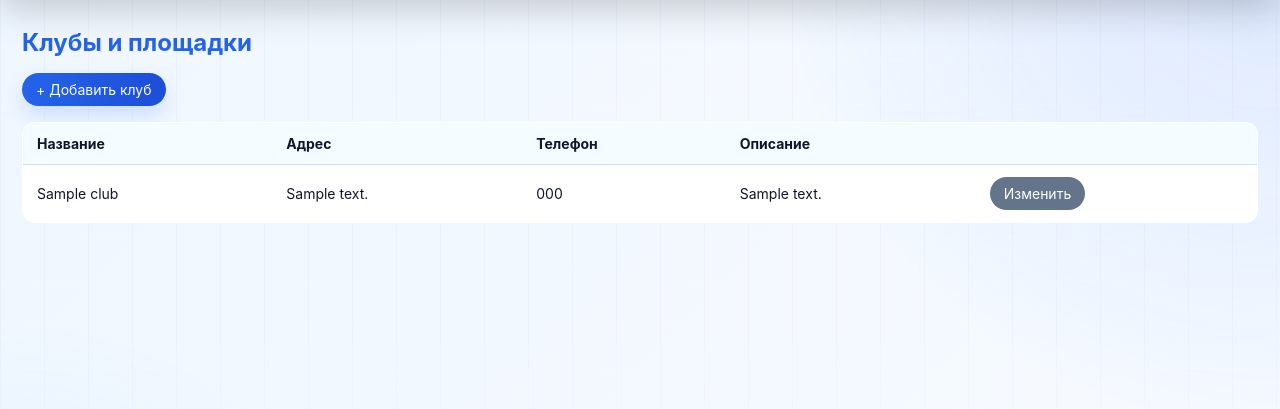
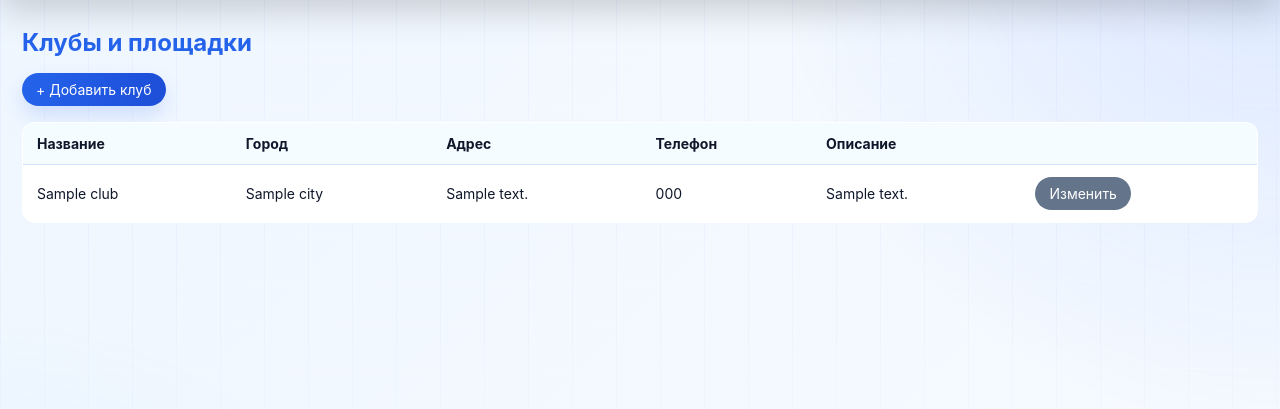
Before and after one commit to ecomdaniil/padelmvp, a Flask app: page /clubs in a window 1280 px wide. Shown: the part 71-480 px from the top of the page. Run offline with Flask 3, Linux system fonts and the light colour scheme; the visitor is signed in with stand-in values (Sample User, id 1); a database or web service that is not in the repository returns one stand-in record (values such as "Sample title"); parts of the project's set-up code (start-up, migrations or seed data) failed here and were passed over; some libraries are stand-ins or nearby versions.

Commit message:
Drop city from bot signup; add club city with game autofill.
Co-authored-by: Cursor <cursoragent@cursor.com>

```diff
--- a/app.py
+++ b/app.py
@@ -404,6 +404,8 @@ def _describe_club_diff(old: dict, new: dict) -> str:
     changes = []
     if old.get("name") != new.get("name"):
         changes.append(f"название изменено с «{old.get('name')}» на «{new.get('name')}»")
+    if (old.get("city") or "") != (new.get("city") or ""):
+        changes.append(f"город изменён с «{old.get('city') or '—'}» на «{new.get('city') or '—'}»")
     if old.get("address") != new.get("address"):
         changes.append(f"адрес изменён с «{old.get('address')}» на «{new.get('address')}»")
     if old.get("phone") != new.get("phone"):
@@ -740,12 +742,10 @@ def _validate_game_values(values, clubs_by_id, actual_taken: int = 0):
     except ValueError:
         errors.append("Укажите корректное время игры.")
 
-    if not values["city"]:
-        errors.append("Укажите город.")
-    parsed["city"] = values["city"][:100]
-
     parsed["club_id"] = None
-    if values["club_id"]:
+    if not values["club_id"]:
+        errors.append("Выберите клуб — город и адрес подставятся из него.")
+    else:
         try:
             club_id_int = int(values["club_id"])
         except ValueError:
@@ -755,10 +755,20 @@ def _validate_game_values(values, clubs_by_id, actual_taken: int = 0):
                 errors.append("Выбранный клуб не найден.")
             else:
                 parsed["club_id"] = club_id_int
+                club = clubs_by_id[club_id_int]
+                # Если поля пустые (JS не сработал) — берём из клуба.
+                if not values["city"] and club.get("city"):
+                    values["city"] = club["city"]
+                if not values["address"] and club.get("address"):
+                    values["address"] = club["address"]
+
+    if not values["city"]:
+        errors.append("Укажите город (или выберите клуб с заполненным городом).")
+    parsed["city"] = (values["city"] or "")[:100]
 
     if not values["address"]:
         errors.append("Укажите адрес.")
-    parsed["address"] = values["address"][:255]
+    parsed["address"] = (values["address"] or "")[:255]
 
     try:
         price = float(values["price"].replace(",", "."))
@@ -1208,13 +1218,20 @@ def clubs_list():
 @login_required
 def club_new():
     if request.method == "POST":
+        city = (request.form.get("city") or "").strip()
+        if not city:
+            flash("Укажите город клуба")
+            return render_template("club_form.html", club=None)
         club = db.create_club(
             name=request.form["name"],
+            city=city,
             address=request.form["address"],
             phone=request.form["phone"],
             description=request.form.get("description", ""),
         )
-        description = f"Клуб «{club['name']}» добавлен ({club['address']})"
+        description = (
+            f"Клуб «{club['name']}» добавлен ({club.get('city') or '—'}, {club['address']})"
+        )
         log_admin_action("create", "club", club["id"], description=description)
         flash("Клуб добавлен")
         return redirect(url_for("clubs_list"))
@@ -1230,10 +1247,15 @@ def club_edit(club_id):
         return redirect(url_for("clubs_list"))
 
     if request.method == "POST":
+        city = (request.form.get("city") or "").strip()
+        if not city:
+            flash("Укажите город клуба")
+            return render_template("club_form.html", club=club)
         old_snapshot = dict(club)
         db.update_club(
             club_id=club_id,
             name=request.form["name"],
+            city=city,
             address=request.form["address"],
             phone=request.form["phone"],
             description=request.form.get("description", ""),
--- a/database.py
+++ b/database.py
@@ -294,6 +294,7 @@ def init_db():
         CREATE TABLE IF NOT EXISTS clubs (
             id SERIAL PRIMARY KEY,
             name TEXT NOT NULL,
+            city TEXT NOT NULL DEFAULT '',
             address TEXT NOT NULL,
             phone TEXT NOT NULL,
             description TEXT,
@@ -498,6 +499,14 @@ def _create_indexes(cur):
         cur.execute(statement)
 
 
+def _migrate_clubs_table(cur):
+    """city — город площадки; при выборе клуба в форме игры подставляется
+    вместе с адресом."""
+    cur.execute(
+        "ALTER TABLE clubs ADD COLUMN IF NOT EXISTS city TEXT NOT NULL DEFAULT '';"
+    )
+
+
 def _migrate_club_info_table(cur):
     """admin_telegram_id — куда бот шлёт сообщения «Связаться с админом»
     и уведомления о записях, если ADMIN_CHAT_ID в env не задан (часто на Render).
@@ -519,6 +528,7 @@ def migrate_db():
     _migrate_bookings_table(cur)
     _migrate_payments_table(cur)
     _migrate_admin_logs_table(cur)
+    _migrate_clubs_table(cur)
     _migrate_club_info_table(cur)
     _create_indexes(cur)
     conn.commit()
@@ -1665,13 +1675,13 @@ def get_visits_paginated(page: int = 1, per_page: int = 20):
 # CLUBS — клубы/площадки
 # ---------------------------------------------------------------------------
 
-def create_club(name: str, address: str, phone: str, description: str = ""):
-    conn = get_connection()
-    cur = conn.cursor()
-    cur.execute(
-        """INSERT INTO clubs (name, address, phone, description)
-           VALUES (%s, %s, %s, %s) RETURNING *""",
-        (name, address, phone, description),
+def create_club(name: str, city: str, address: str, phone: str, description: str = ""):
+    conn = get_connection()
+    cur = conn.cursor()
+    cur.execute(
+        """INSERT INTO clubs (name, city, address, phone, description)
+           VALUES (%s, %s, %s, %s, %s) RETURNING *""",
+        (name, city, address, phone, description),
     )
     club = cur.fetchone()
     conn.commit()
@@ -1722,14 +1732,16 @@ def get_club_by_id(club_id: int):
     return club
 
 
-def update_club(club_id: int, name: str, address: str, phone: str, description: str = ""):
+def update_club(
+    club_id: int, name: str, city: str, address: str, phone: str, description: str = "",
+):
     conn = get_connection()
     cur = conn.cursor()
     cur.execute(
         """UPDATE clubs
-           SET name = %s, address = %s, phone = %s, description = %s
+           SET name = %s, city = %s, address = %s, phone = %s, description = %s
            WHERE id = %s""",
-        (name, address, phone, description, club_id),
+        (name, city, address, phone, description, club_id),
     )
     conn.commit()
     cur.close()
--- a/templates/club_form.html
+++ b/templates/club_form.html
@@ -6,6 +6,10 @@
         <div style="margin-bottom: 12px;">
             <label style="display: block; margin-bottom: 4px; font-weight: 500;">Название *</label>
             <input type="text" name="name" value="{{ club.name if club else '' }}" required style="width: 100%; padding: 8px; border: 1px solid #ccc; border-radius: 4px;">
+        </div>
+        <div style="margin-bottom: 12px;">
+            <label style="display: block; margin-bottom: 4px; font-weight: 500;">Город *</label>
+            <input type="text" name="city" value="{{ club.city if club and club.city else '' }}" required placeholder="Например, Москва" style="width: 100%; padding: 8px; border: 1px solid #ccc; border-radius: 4px;">
         </div>
         <div style="margin-bottom: 12px;">
             <label style="display: block; margin-bottom: 4px; font-weight: 500;">Адрес *</label>
--- a/templates/clubs.html
+++ b/templates/clubs.html
@@ -6,18 +6,19 @@
     </div>
     <table>
         <tr>
-            <th>Название</th><th>Адрес</th><th>Телефон</th><th>Описание</th><th></th>
+            <th>Название</th><th>Город</th><th>Адрес</th><th>Телефон</th><th>Описание</th><th></th>
         </tr>
         {% for c in clubs %}
         <tr>
             <td>{{ c.name }}</td>
+            <td>{{ c.city or '—' }}</td>
             <td>{{ c.address }}</td>
             <td>{{ c.phone }}</td>
             <td>{{ c.description or '—' }}</td>
             <td><a class="btn btn-secondary" href="{{ url_for('club_edit', club_id=c.id) }}">Изменить</a></td>
         </tr>
         {% else %}
-        <tr><td colspan="5">Клубов пока нет. Добавьте первый!</td></tr>
+        <tr><td colspan="6">Клубов пока нет. Добавьте первый!</td></tr>
         {% endfor %}
     </table>
     {% include "_pagination.html" %}
```
Also changed, not shown: bot.py (+9 -29 lines), templates/game_form.html (+36 -23 lines).
